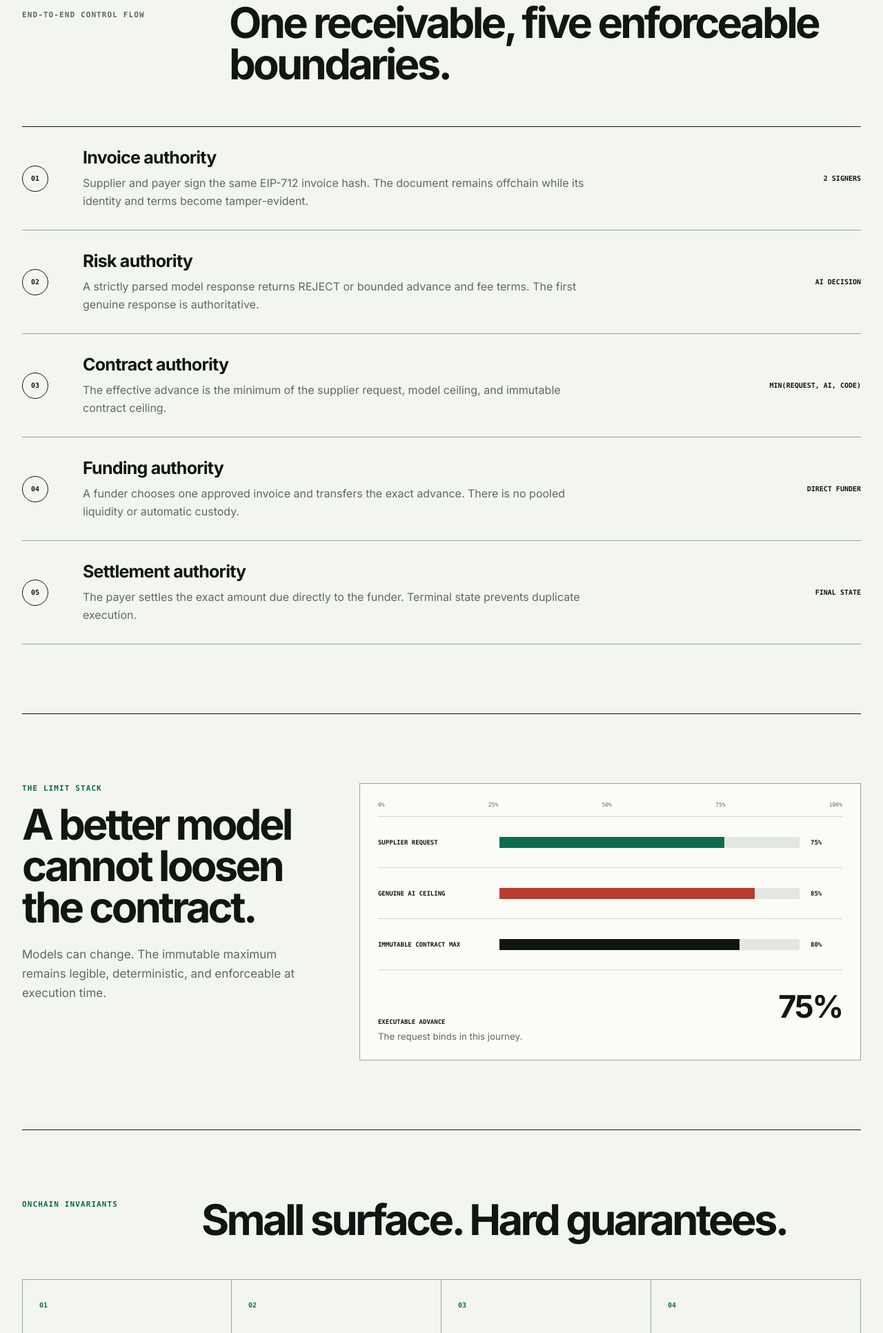
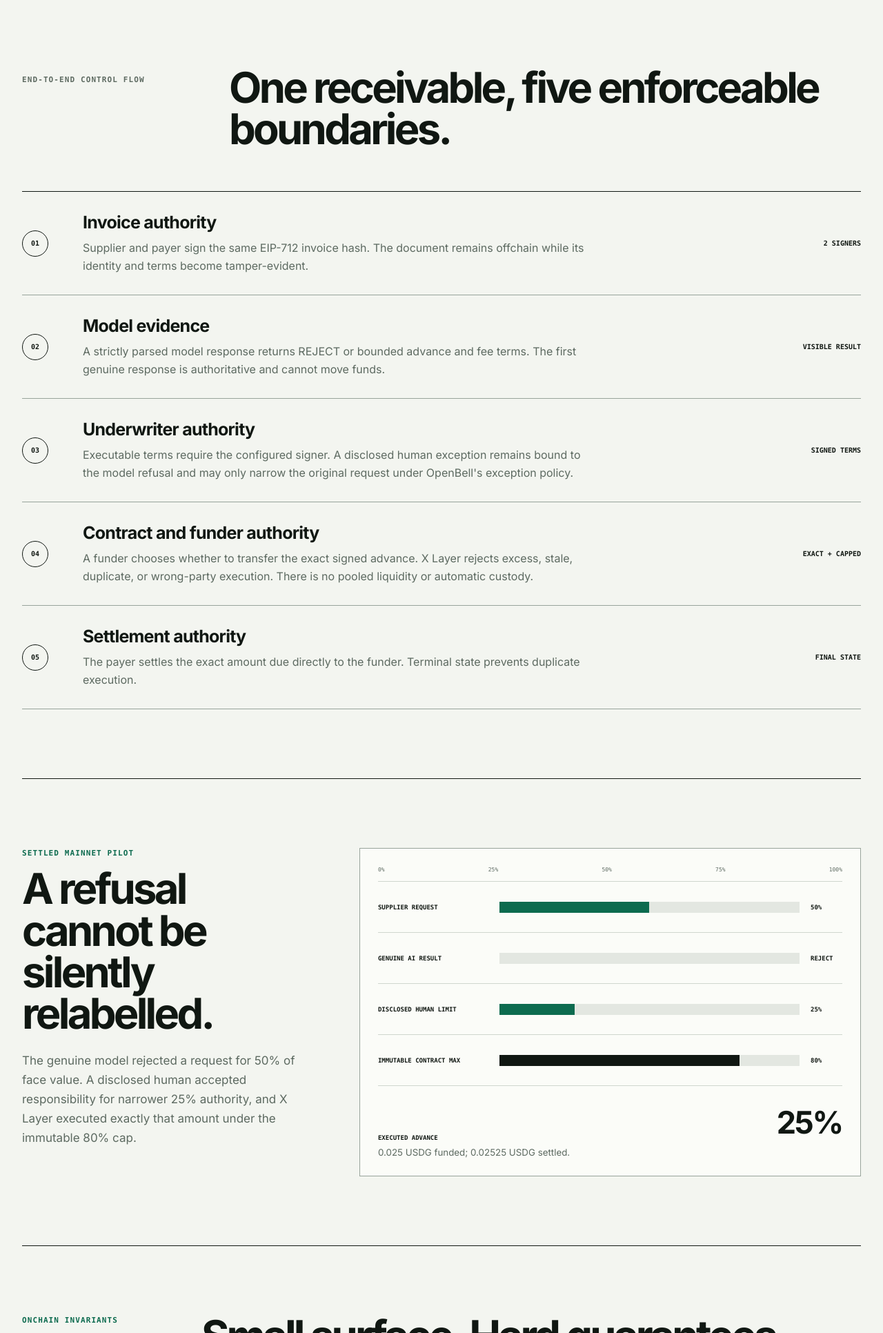
Before and after one commit to dolepee/openbell, a website: page web/architecture/index.html in a window 1280 px wide. Shown: the part 646-2578 px from the top of the page at 69% size. Drawn offline with Linux system fonts and the light colour scheme.

Commit message:
fix: align OpenBell proof claims

```diff
--- a/web/architecture/index.html
+++ b/web/architecture/index.html
@@ -14,27 +14,28 @@
     <div class="status-bar" role="note"><span><i class="status-dot"></i> PURPOSEFULLY NARROW V1</span><span>NO POOL</span><span>NO PROTOCOL TOKEN</span></div>
     <header class="topbar"><a class="brand" href="/" aria-label="OpenBell overview"><img src="/public/openbell-mark.svg" width="34" height="34" alt="" /><span>OpenBell</span></a><div class="nav-right"><nav class="desktop-nav" aria-label="Primary navigation"><a href="/studio/#try">Get funded</a><a href="/fund/">Fund</a><a href="/proof/#mainnet">Evidence</a></nav><a class="header-cta" href="/mainnet/">Live desk <span aria-hidden="true">↗</span></a></div></header>
     <main id="main" class="architecture-page">
-      <header class="page-hero architecture-hero"><p class="overline">TRUST MODEL</p><h1>AI proposes.<br />The contract disposes.</h1><p>OpenBell keeps intelligence and authority separate: the model evaluates risk, signatures authorize exact terms, and immutable contract limits determine what can execute.</p></header>
+      <header class="page-hero architecture-hero"><p class="overline">TRUST MODEL</p><h1>AI evaluates.<br />People authorize.<br />X Layer enforces.</h1><p>OpenBell keeps intelligence and authority separate: the first model response remains visible, only an authorized signer can create executable terms, and the contract enforces the signed amount and immutable limits.</p></header>
 
       <section class="system-map" aria-labelledby="system-title">
         <header><p class="overline">END-TO-END CONTROL FLOW</p><h2 id="system-title">One receivable, five enforceable boundaries.</h2></header>
         <ol>
           <li><span>01</span><div><h3>Invoice authority</h3><p>Supplier and payer sign the same EIP-712 invoice hash. The document remains offchain while its identity and terms become tamper-evident.</p></div><b>2 SIGNERS</b></li>
-          <li><span>02</span><div><h3>Risk authority</h3><p>A strictly parsed model response returns REJECT or bounded advance and fee terms. The first genuine response is authoritative.</p></div><b>AI DECISION</b></li>
-          <li id="limits"><span>03</span><div><h3>Contract authority</h3><p>The effective advance is the minimum of the supplier request, model ceiling, and immutable contract ceiling.</p></div><b>MIN(REQUEST, AI, CODE)</b></li>
-          <li><span>04</span><div><h3>Funding authority</h3><p>A funder chooses one approved invoice and transfers the exact advance. There is no pooled liquidity or automatic custody.</p></div><b>DIRECT FUNDER</b></li>
+          <li><span>02</span><div><h3>Model evidence</h3><p>A strictly parsed model response returns REJECT or bounded advance and fee terms. The first genuine response is authoritative and cannot move funds.</p></div><b>VISIBLE RESULT</b></li>
+          <li id="limits"><span>03</span><div><h3>Underwriter authority</h3><p>Executable terms require the configured signer. A disclosed human exception remains bound to the model refusal and may only narrow the original request under OpenBell's exception policy.</p></div><b>SIGNED TERMS</b></li>
+          <li><span>04</span><div><h3>Contract and funder authority</h3><p>A funder chooses whether to transfer the exact signed advance. X Layer rejects excess, stale, duplicate, or wrong-party execution. There is no pooled liquidity or automatic custody.</p></div><b>EXACT + CAPPED</b></li>
           <li><span>05</span><div><h3>Settlement authority</h3><p>The payer settles the exact amount due directly to the funder. Terminal state prevents duplicate execution.</p></div><b>FINAL STATE</b></li>
         </ol>
       </section>
 
       <section class="limit-lab" aria-labelledby="limit-title">
-        <div class="section-lead"><p class="overline">THE LIMIT STACK</p><h2 id="limit-title">A better model cannot loosen the contract.</h2><p>Models can change. The immutable maximum remains legible, deterministic, and enforceable at execution time.</p></div>
+        <div class="section-lead"><p class="overline">SETTLED MAINNET PILOT</p><h2 id="limit-title">A refusal cannot be silently relabelled.</h2><p>The genuine model rejected a request for 50% of face value. A disclosed human accepted responsibility for narrower 25% authority, and X Layer executed exactly that amount under the immutable 80% cap.</p></div>
         <div class="limit-demo">
           <div class="limit-scale"><span>0%</span><span>25%</span><span>50%</span><span>75%</span><span>100%</span></div>
-          <div class="limit-line request"><span>SUPPLIER REQUEST</span><i style="--limit:75%"></i><b>75%</b></div>
-          <div class="limit-line ai"><span>GENUINE AI CEILING</span><i style="--limit:85%"></i><b>85%</b></div>
+          <div class="limit-line request"><span>SUPPLIER REQUEST</span><i style="--limit:50%"></i><b>50%</b></div>
+          <div class="limit-line ai"><span>GENUINE AI RESULT</span><i style="--limit:0%"></i><b>REJECT</b></div>
+          <div class="limit-line request"><span>DISCLOSED HUMAN LIMIT</span><i style="--limit:25%"></i><b>25%</b></div>
           <div class="limit-line contract"><span>IMMUTABLE CONTRACT MAX</span><i style="--limit:80%"></i><b>80%</b></div>
-          <output><span>EXECUTABLE ADVANCE</span><strong>75%</strong><small>The request binds in this journey.</small></output>
+          <output><span>EXECUTED ADVANCE</span><strong>25%</strong><small>0.025 USDG funded; 0.02525 USDG settled.</small></output>
         </div>
       </section>
 
```
Also changed, not shown: web/index.html (+1 -1 lines), web/proof/index.html (+3 -3 lines), web/site.test.mjs (+15 -2 lines), README.md.
